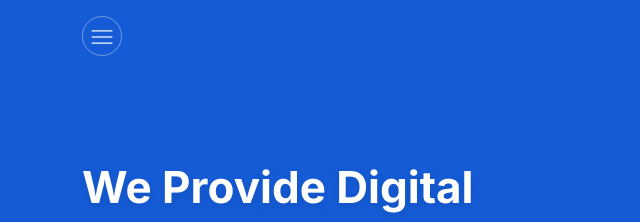
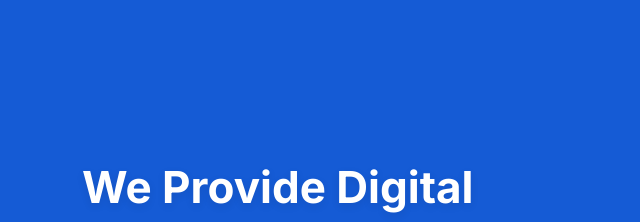
Before and after one commit to NITHINLAL1/social-media, a plain HTML site: page index.html in a window 1280 px wide. Shown: the top 222 px of the page, 0-640 px from the left. Drawn offline with Linux system fonts and the light colour scheme; a script that the page names is missing.

Commit message:
Update index.html

```diff
--- a/index.html
+++ b/index.html
@@ -39,7 +39,7 @@
             <a class="navbar-brand" href="index.html">
              </a>
              <div class="navbar-btn d-none d-lg-inline-block">
-              <a class="menu-bar" href="#side-menu-left"><i class="lni lni-menu"></i></a>
+
             </div>
           </nav>
           <!-- navbar -->
```
